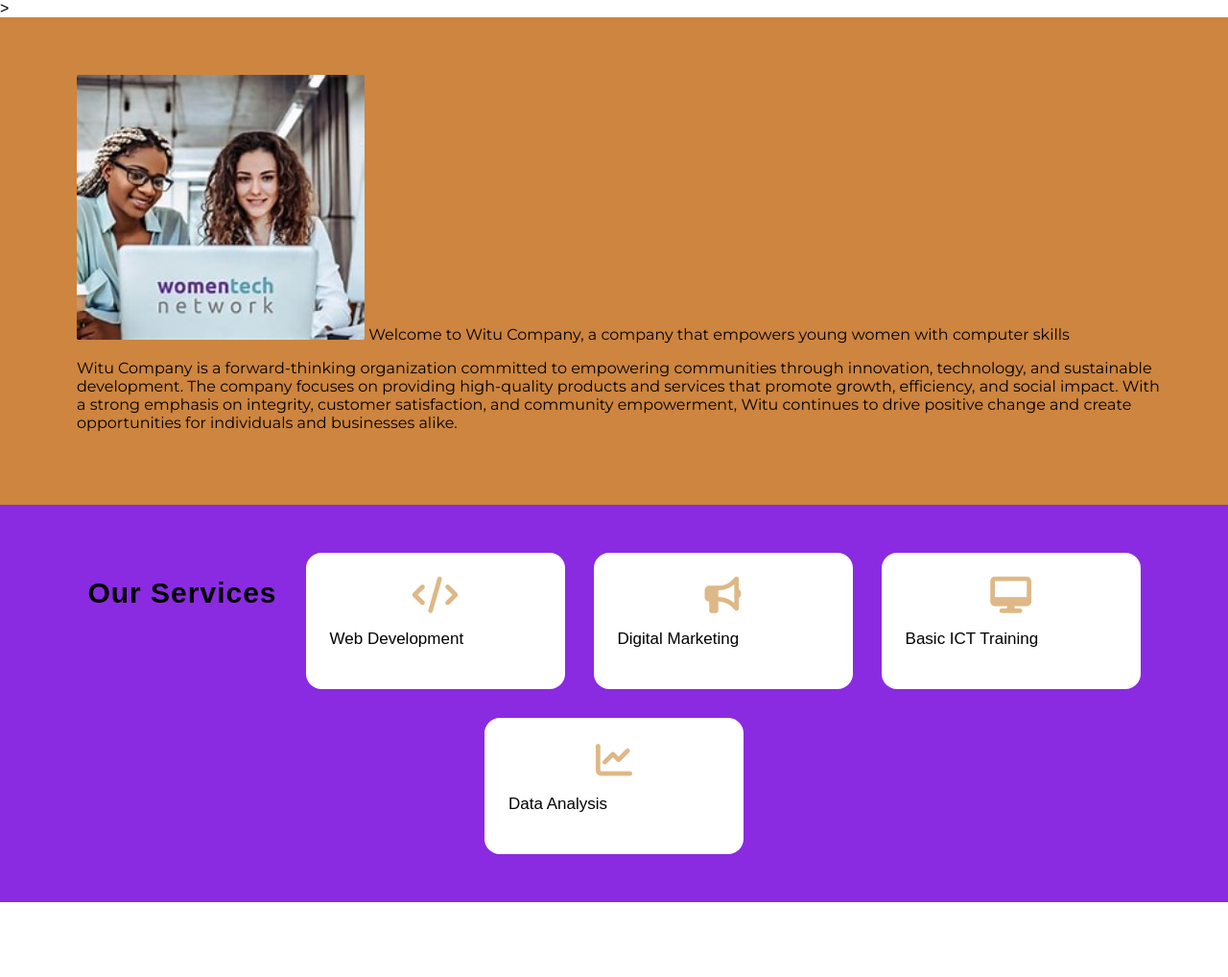
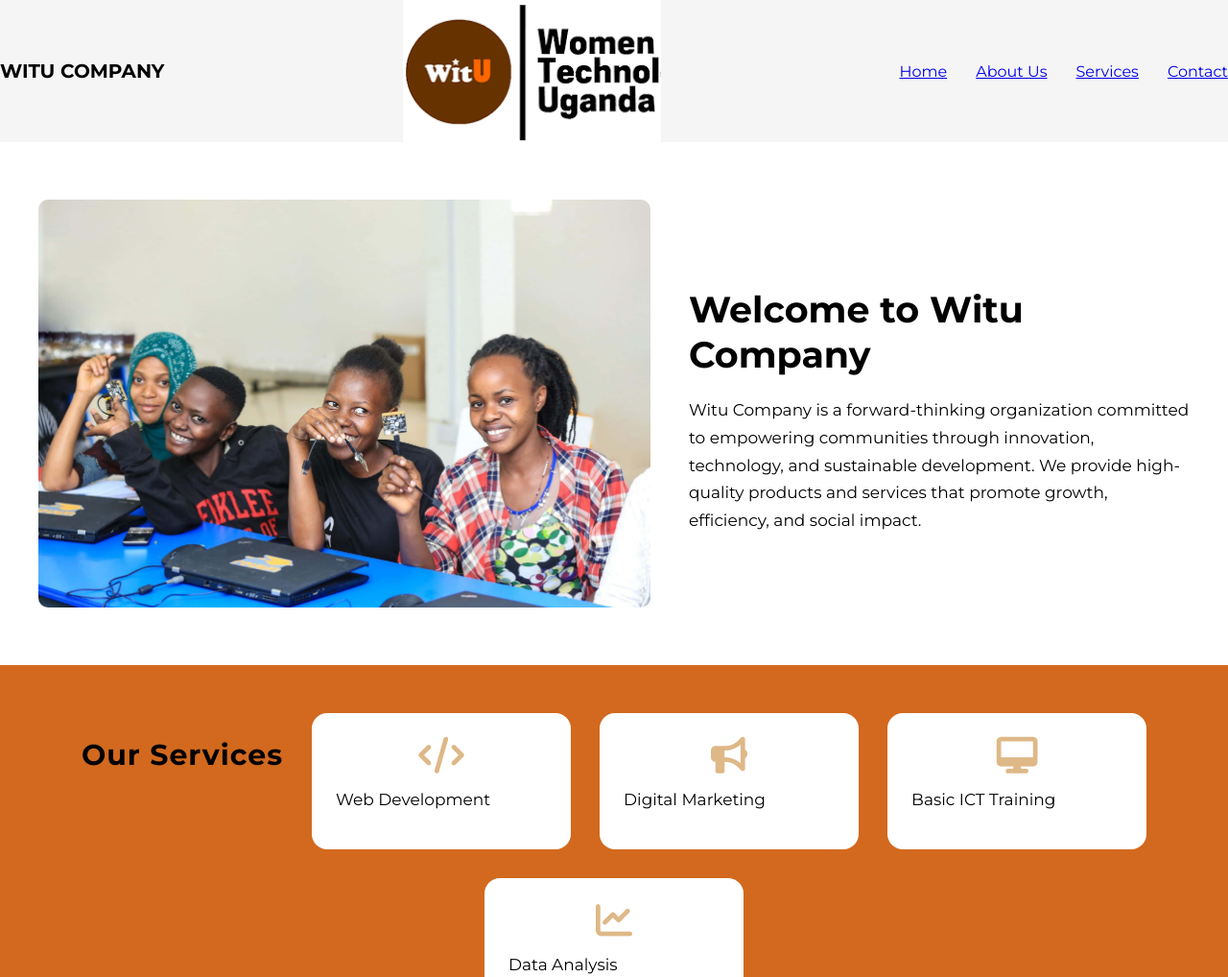
Before and after one commit to kyarikundaevalyne/TEST-EXERCISE-1, a plain HTML site: page index.html in a window 1280 px wide. Shown: the top 1018 px of the page at 96% size. Before the commit the page ends 940 px from the top, so only its background shows below. Drawn offline with Linux system fonts and the light colour scheme; a web font is replaced by a local one.

Commit message:
Add files via upload

```diff
--- a/index.css
+++ b/index.css
@@ -1,3 +1,41 @@
+.navbar {
+    width: 100%;
+    padding: 0;
+    gap:20px;
+    display: flex;
+    align-items: center;
+    justify-content: space-between;
+    background-color: #f5f5f5;
+    font-family: "Montserrat", sans-serif;
+    list-style: none;
+}
+
+.logo {
+    display: flex;
+    align-items: center;
+    gap: 10px;
+    font-weight: 700;
+    font-size: 20px;
+}
+
+.logo img {
+    width: 50px;
+    height: 50px;
+    object-fit: contain;
+}
+
+.nav-links {
+    list-style: none;
+    display: flex;
+    gap: 30px;
+}
+
+.nav-links li a {
+    text-decoration: none;
+    font-size: 18px;
+    color: black;
+    font-weight: 500;
+}
 
 
 
@@ -5,58 +43,44 @@
   body{
     margin: 0;
     font-family: "Montserrat", sans-serif;
-}
-html{
-    font-size: 100%;
-}
 
-.hero-container{
-    position: relative;
-    color:goldenrod
-}
-.hero-image img{
-    background:url('../Downloads/background image.jpg') ;
-    width: 300px;
-    border: 0;
-    border-radius: 2px;
-    gap: 10px;
+.hero {
+    display: flex;
+    align-items: center;
+    justify-content: space-between;
+    padding: 60px 40px;
+    gap: 40px;
+    background: white;
 }
 
 
-
-
-
-
-.hero {
-    font-family: "Montserrat", sans-serif;
+.hero-image {
+    width: 55%;
     display: flex;
-    align-items: center;
     justify-content: center;
-    gap: 30px;
-    background-color: peru;
-    padding: 50px;
-    color :black;
-    flex-wrap: wrap;
 }
 
-.hero-text{
-    display:flex;
-     background-color:white;
-     padding: auto;
-     margin: left 20px;
-     align-items: center;
-     justify-content: center;
-
+.hero-image img {
+    width: 100%;
+    height: auto;
+    border-radius: 10px;
 }
 
 
+.hero-content {
+    width: 45%;
+    text-align: left;
+}
 
-.hero-h1{
-    font-size: medium;
-    margin-left:20px;
-    padding: 10px;
-    align-items: center;
+.hero-content h1 {
+    font-size: 38px;
+    font-weight: 700;
+    margin-bottom: 20px;
+}
 
+.hero-content p {
+    font-size: 17px;
+    line-height: 1.7;
 }
 
 body {
@@ -71,7 +95,7 @@ body {
     align-items: center;
     justify-content: center;
     gap: 50px;
-    background-color:blueviolet;
+    background-color :chocolate;
     padding: 50px;
     color: white;
     flex-wrap: wrap;
@@ -119,23 +143,26 @@ body {
   display: flex;
   font-size: 17px;
   font-weight: 500;
+  justify-content: space-between;
   color:black;
-  text-decoration: none;
+  text-align: left;
+
 }
 
-@media (max-width: 768px) {
-  .services-container {
+@media(max-width: 768px) {
+    .hero {
         flex-direction: column;
-    background-color: #e8ecf5;
-    padding: 30px;
+        text-align: center;
+        padding: 40px 20px;
     }
 
-  .service {
+    .hero-image,
+    .hero-content {
         width: 100%;
-    max-width: 300px;
     }
 
-  .services h2 {
-    font-size: 24px;
+    .hero-image img {
+        width: 100%;
     }
 }
+}
--- a/index.html
+++ b/index.html
@@ -1,71 +1,65 @@
 <!DOCTYPE html>
 <html lang="en">
 <head>
-     <link rel="preconnect" href="https://fonts.googleapis.com">
-<link rel="preconnect" href="https://fonts.gstatic.com" crossorigin>
-<link href="https://fonts.googleapis.com/css2?family=Montserrat:ital,wght@0,100..900;1,100..900&display=swap" rel="stylesheet">>
     <meta charset="UTF-8">
     <meta name="viewport" content="width=device-width, initial-scale=1.0">
     <title>Witu Company</title>
+
+    <link rel="preconnect" href="https://fonts.googleapis.com">
+    <link rel="preconnect" href="https://fonts.gstatic.com" crossorigin>
+    <link href="https://fonts.googleapis.com/css2?family=Montserrat:wght@300;400;600;700&display=swap" rel="stylesheet">
+
+
+    <link rel="stylesheet" href="https://cdnjs.cloudflare.com/ajax/libs/font-awesome/6.6.0/css/all.min.css">
+
     <link rel="stylesheet" href="./index.css">
 </head>
-</body>
+<body>
+
+
+    <nav class="navbar">
+        <div class="logo">WITU COMPANY</div>
+        <img src="./Witu Logo image.png">
+
+        <div class="nav-links">
+            <a href="#">Home</a>
+            <a href="#">About Us</a>
+            <a href="#">Services</a>
+            <a href="#">Contact</a>
+
+        </div>
+
+
+    </nav>
+
 
     <section class="hero">
-        <div class="hero-image">
-        <div class="hero-h1">
-
-             <img src="./image for witu.jfif" alt="">
-
-              <hi>Welcome to Witu Company, a company that empowers young women with computer skills</hi>
-
-              <p> Witu Company is a forward-thinking organization committed to empowering communities through innovation,
-                technology, and sustainable development.
-                The company focuses on providing high-quality products and services that promote growth,
-                efficiency, and social impact. With a strong emphasis on integrity, customer satisfaction, and community empowerment,
-                Witu continues to drive positive change and create opportunities for individuals and businesses alike.</p>
-
-
-     </div>
+    <div class="hero-image">
+        <img src="./witu class img.jpg" alt="Witu Company">
     </div>
 
+    <div class="hero-content">
+        <h1>Welcome to Witu Company</h1>
+        <p>
+            Witu Company is a forward-thinking organization committed to empowering communities
+            through innovation, technology, and sustainable development. We provide high-quality
+            products and services that promote growth, efficiency, and social impact.
+        </p>
+    </div>
 </section>
-
-    <section class="services">
-  <link rel="preconnect" href="https://fonts.googleapis.com">
-  <link rel="preconnect" href="https://fonts.gstatic.com" crossorigin>
-  <link href="https://fonts.googleapis.com/css2?family=Elms+Sans:wght@400;600&display=swap" rel="stylesheet">
-
-  <link rel="stylesheet" href="https://cdnjs.cloudflare.com/ajax/libs/font-awesome/6.6.0/css/all.min.css">
-
-  <div class="services-container">
-    <h2>Our Services</h2>
-
-    <div class="service">
-      <i class="fa-solid fa-code"></i>
-      <p>Web Development</p>
-    </div>
-
-    <div class="service">
-      <i class="fa-solid fa-bullhorn"></i>
-      <p>Digital Marketing</p>
-    </div>
-
-    <div class="service">
-      <i class="fa-solid fa-desktop"></i>
-      <p>Basic ICT Training</p>
-    </div>
-
-    <div class="service">
-      <i class="fa-solid fa-chart-line"></i>
-      <p>Data Analysis</p>
-    </div>
-  </div>
 
 
 
+    <section class="services">
+        <div class="services-container">
+            <h2>Our Services</h2>
 
-</section>
+            <div class="service"><i class="fa-solid fa-code"></i><p>Web Development</p></div>
+            <div class="service"><i class="fa-solid fa-bullhorn"></i><p>Digital Marketing</p></div>
+            <div class="service"><i class="fa-solid fa-desktop"></i><p>Basic ICT Training</p></div>
+            <div class="service"><i class="fa-solid fa-chart-line"></i><p>Data Analysis</p></div>
+        </div>
+    </section>
 
 </body>
 </html>
```
Also changed, not shown: witu skills image.jpg (added). Lines whose indentation alone changed are shown as unchanged.
